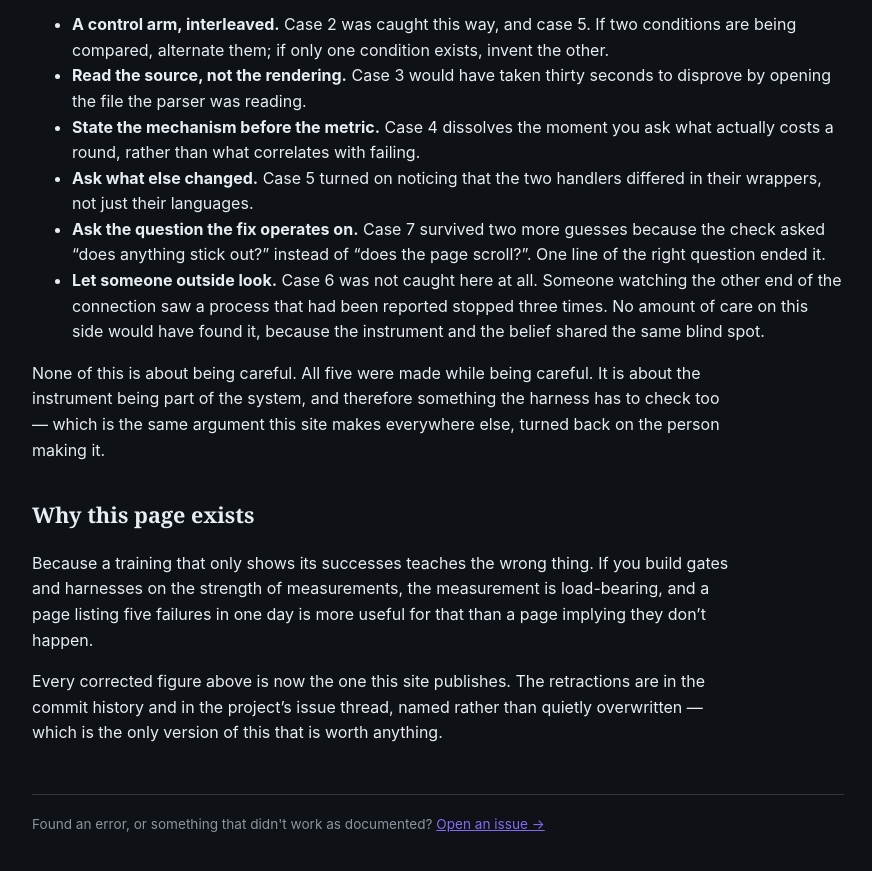
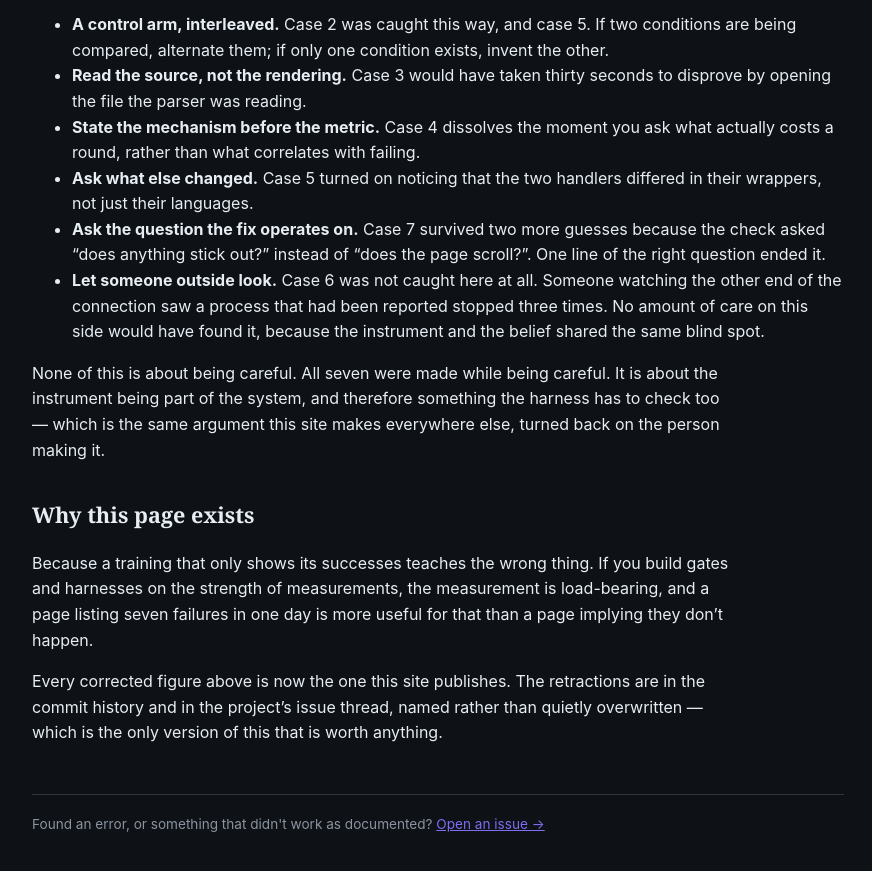
Before and after one commit to scimbe/CADS-DEMO-sort-docs, a Jekyll site: the page built from _explanation/when-the-measurement-lies.md, in a window 1280 px wide and 900 px high, scrolled down 3783 px. Shown: the top 871 px of the window, without its empty margins (322-1194 px from the left). Built offline with Jekyll 4.4.1, drawn with Linux system fonts in a browser that asks for light colours.

Commit message:
docs(measurement): finish the count -- two 'five's survived adding cases 6 and 7
Exactly the defect the page is about: a number updated in the places I was
looking at and not in the two I was not.

```diff
--- a/_explanation/when-the-measurement-lies.md
+++ b/_explanation/when-the-measurement-lies.md
@@ -160,14 +160,14 @@ Not a checklist to complete, but the moves that actually did the work here:
   of the connection saw a process that had been reported stopped three times. No amount of care on
   this side would have found it, because the instrument and the belief shared the same blind spot.
 
-None of this is about being careful. All five were made while being careful. It is about the
+None of this is about being careful. All seven were made while being careful. It is about the
 instrument being part of the system, and therefore something the harness has to check too — which
 is the same argument this site makes everywhere else, turned back on the person making it.
 
 ## Why this page exists
 
 Because a training that only shows its successes teaches the wrong thing. If you build gates and
-harnesses on the strength of measurements, the measurement is load-bearing, and a page listing five
+harnesses on the strength of measurements, the measurement is load-bearing, and a page listing seven
 failures in one day is more useful for that than a page implying they don't happen.
 
 Every corrected figure above is now the one this site publishes. The retractions are in the commit
```
